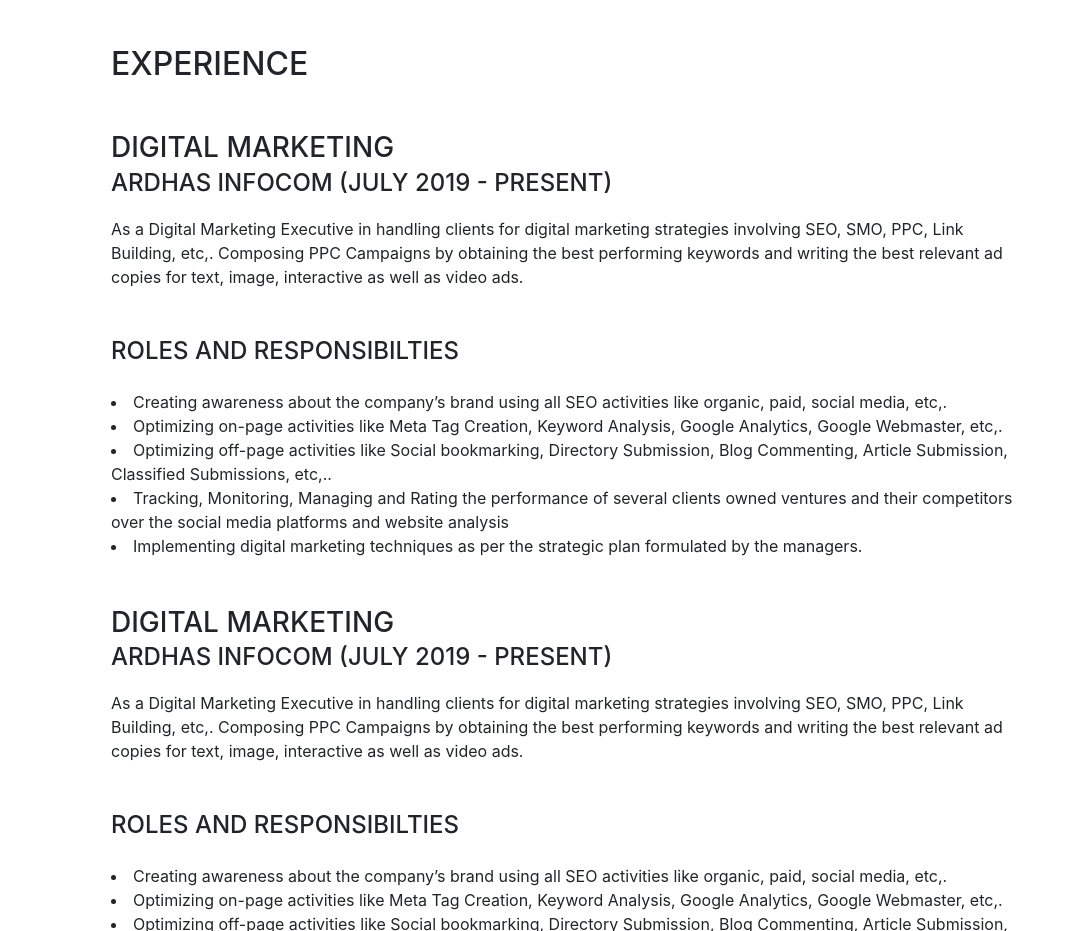
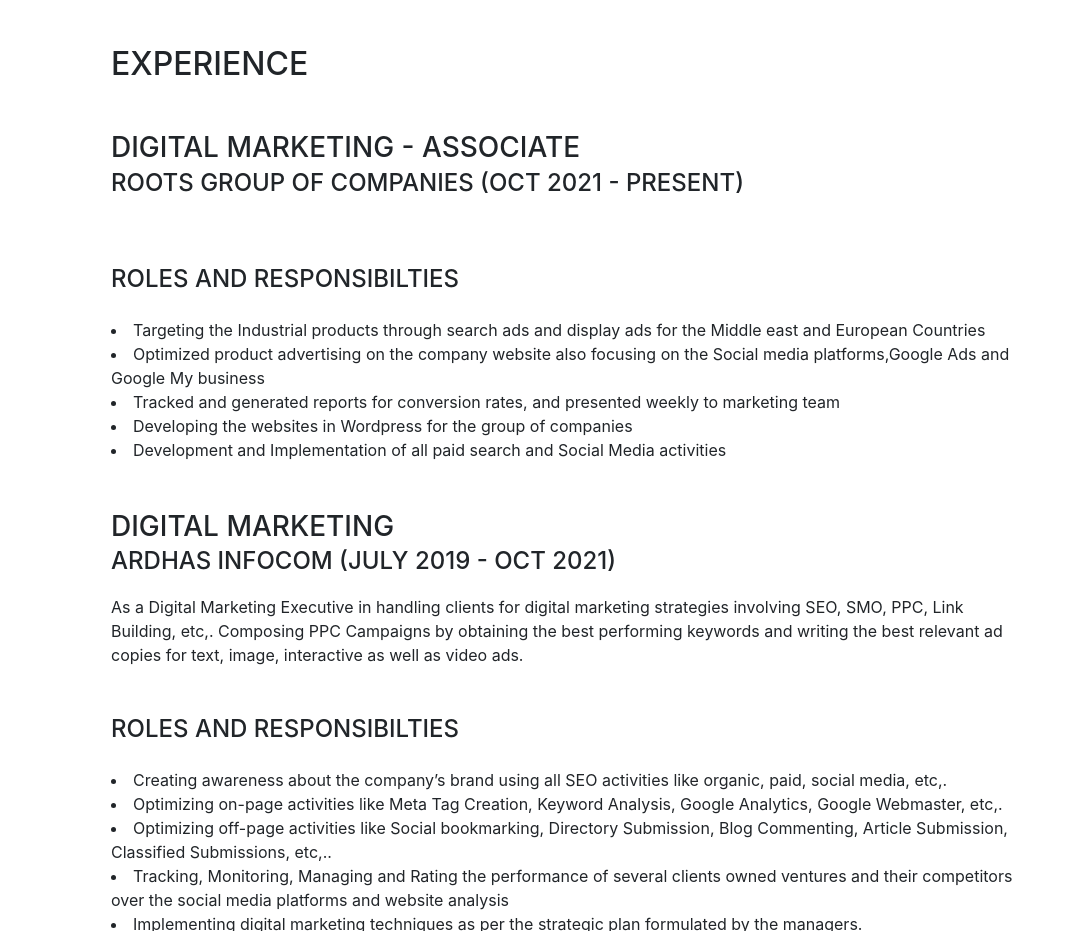
Before and after one commit to mohanseo/mohanseo.github.io, a website with bundled scripts: page index.html in a window 1280 px wide. Shown: the part 804-1735 px from the top of the page, without its empty margins (209-1280 px from the left). Built offline with nearby package versions, Linux system fonts and the light colour scheme; a web font is replaced by a local one.

Commit message:
Update index.html

```diff
--- a/index.html
+++ b/index.html
@@ -124,12 +124,8 @@
 
 		<div class="resume-item d-flex flex-column flex-md-row mb-5">
                         <div class="resume-content mr-auto">
-                            <h3 class="mb-0">DIGITAL MARKETING </h3>
-                            <div class="subheading mb-3">Ardhas Infocom     (July 2019 - Present)</div>
-
-                            <i class="fa-li fa fa-check"></i>
-                           As a Digital Marketing Executive in handling clients for digital marketing strategies involving SEO, SMO, PPC, Link Building, etc,. Composing PPC Campaigns by obtaining the best performing keywords and writing the best relevant ad copies for text, image, interactive as well as video ads.
-
+                            <h3 class="mb-0">DIGITAL MARKETING - Associate</h3>
+                            <div class="subheading mb-3">Roots Group of Companies (OCT 2021 - Present)</div>
 
                         </div>
 
@@ -142,23 +138,23 @@
                             <br>
                             <li>
                                 <i class="fa-li fa fa-check"></i>
-                                Creating awareness about the company’s brand using all SEO activities like organic, paid, social media, etc,.
+                                Targeting the Industrial products through search ads and display ads for the Middle east and European Countries
                             </li>
                             <li>
                                 <i class="fa-li fa fa-check"></i>
-                                Optimizing on-page activities like Meta Tag Creation, Keyword Analysis, Google Analytics, Google Webmaster, etc,.
+                                Optimized product advertising on the company website also focusing on the Social media platforms,Google Ads and Google My business
                             </li>
                             <li>
                                 <i class="fa-li fa fa-check"></i>
-                                Optimizing off-page activities like Social bookmarking, Directory Submission, Blog Commenting, Article Submission, Classified Submissions, etc,..
+                                Tracked and generated reports for conversion rates, and presented weekly to marketing team
                             </li>
                             <li>
                                 <i class="fa-li fa fa-check"></i>
-                               Tracking, Monitoring, Managing and Rating the performance of several clients owned ventures and their competitors over the social media platforms and website analysis
+                               Developing the websites in Wordpress for the group of companies
                             </li>
                             <li>
                                 <i class="fa-li fa fa-check"></i>
-                                Implementing digital marketing techniques as per the strategic plan formulated by the managers.
+                                Development and Implementation of all paid search and Social Media activities
                             </li>
                         </div>
                     </div>
@@ -168,7 +164,7 @@
                     <div class="resume-item d-flex flex-column flex-md-row mb-5">
                         <div class="resume-content mr-auto">
                             <h3 class="mb-0">DIGITAL MARKETING </h3>
-                            <div class="subheading mb-3">Ardhas Infocom     (July 2019 - Present)</div>
+                            <div class="subheading mb-3">Ardhas Infocom     (JULY 2019 - OCT 2021)</div>
 
                             <i class="fa-li fa fa-check"></i>
                            As a Digital Marketing Executive in handling clients for digital marketing strategies involving SEO, SMO, PPC, Link Building, etc,. Composing PPC Campaigns by obtaining the best performing keywords and writing the best relevant ad copies for text, image, interactive as well as video ads.
```
